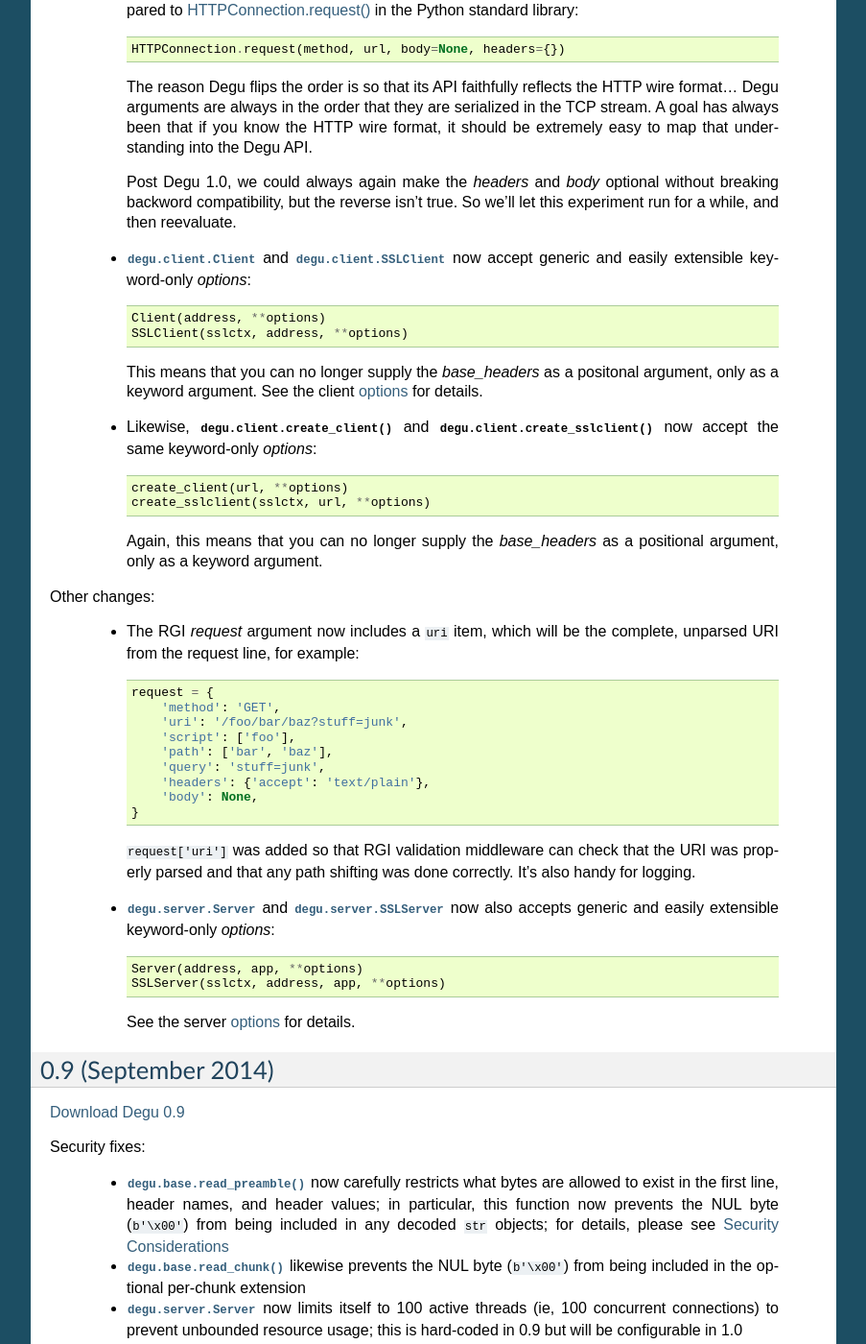
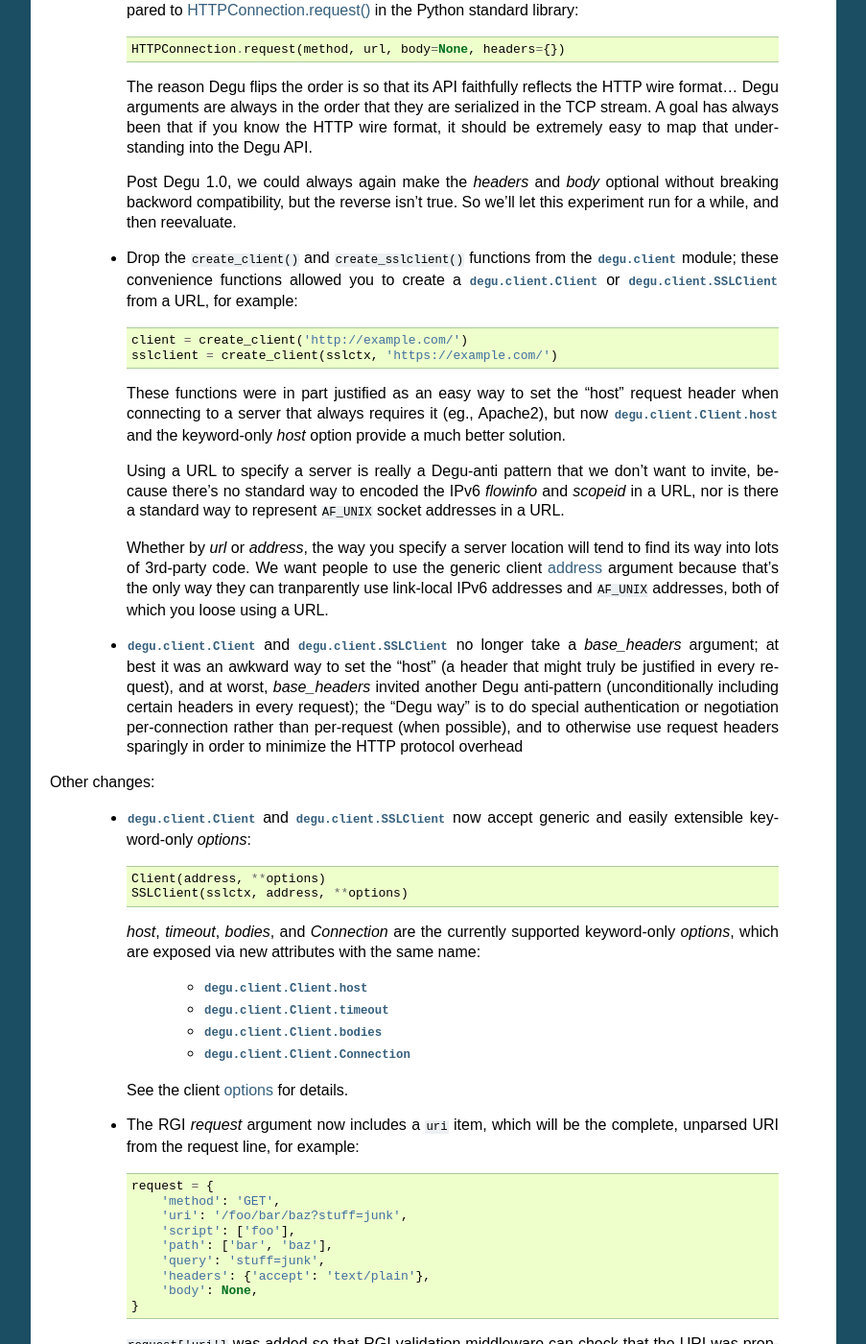
Before and after one commit to json420/degu, a Sphinx documentation site: the page built from doc/changelog.rst, in a window 1280 px wide and 1400 px high, scrolled down 1006 px. Shown: the whole window at 96% size, without its empty margins (198-1101 px from the left). Built offline with Sphinx 7.4.7, drawn with Linux system fonts in a browser that asks for light colours.

Commit message:
Some changelog work

```diff
--- a/doc/changelog.rst
+++ b/doc/changelog.rst
@@ -69,28 +69,58 @@
         true.  So we'll let this experiment run for a while, and then
         reevaluate.
 
+    *   Drop the ``create_client()`` and ``create_sslclient()`` functions from
+        the :mod:`degu.client` module; these convenience functions allowed you
+        to create a :class:`degu.client.Client` or
+        :class:`degu.client.SSLClient` from a URL, for example::
+
+            client = create_client('http://example.com/')
+            sslclient = create_client(sslctx, 'https://example.com/')
+
+        These functions were in part justified as an easy way to set the "host"
+        request header when connecting to a server that always requires it (eg.,
+        Apache2), but now :attr:`degu.client.Client.host` and the keyword-only
+        *host* option provide a much better solution.
+
+        Using a URL to specify a server is really a Degu-anti pattern that we
+        don't want to invite, because there's no standard way to encoded the
+        IPv6 *flowinfo* and *scopeid* in a URL, nor is there a standard way to
+        represent ``AF_UNIX`` socket addresses in a URL.
+
+        Whether by *url* or *address*, the way you specify a server location
+        will tend to find its way into lots of 3rd-party code.  We want people
+        to use the generic client :ref:`client-address` argument because that's
+        the only way they can tranparently use link-local IPv6 addresses and
+        ``AF_UNIX`` addresses, both of which you loose using a URL.
+
+    *   :class:`degu.client.Client` and :class:`degu.client.SSLClient` no longer
+        take a *base_headers* argument; at best it was an awkward way to set the
+        "host" (a header that might truly be justified in every request), and at
+        worst, *base_headers* invited another Degu anti-pattern (unconditionally
+        including certain headers in every request); the "Degu way" is to do
+        special authentication or negotiation per-connection rather than
+        per-request (when possible), and to otherwise use request headers
+        sparingly in order to minimize the HTTP protocol overhead
+
+
+Other changes:
+
     *   :class:`degu.client.Client` and :class:`degu.client.SSLClient` now
         accept generic and easily extensible keyword-only *options*::
 
             Client(address, **options)
             SSLClient(sslctx, address, **options)
 
-        This means that you can no longer supply the *base_headers* as a
-        positonal argument, only as a keyword argument.  See the client
-        :ref:`client-options` for details.
+        *host*, *timeout*, *bodies*, and *Connection* are the currently
+        supported keyword-only *options*, which are exposed via new attributes
+        with the same name:
 
-    *   Likewise, :func:`degu.client.create_client()` and
-        :func:`degu.client.create_sslclient()` now accept the same keyword-only
-        *options*::
+            * :attr:`degu.client.Client.host`
+            * :attr:`degu.client.Client.timeout`
+            * :attr:`degu.client.Client.bodies`
+            * :attr:`degu.client.Client.Connection`
 
-            create_client(url, **options)
-            create_sslclient(sslctx, url, **options)
-
-        Again, this means that you can no longer supply the *base_headers* as a
-        positional argument, only as a keyword argument.
-
-
-Other changes:
+        See the client :ref:`client-options` for details.
 
     *   The RGI *request* argument now includes a ``uri`` item, which will be
         the complete, unparsed URI from the request line, for example::
```
Also changed, not shown: doc/degu.client.rst (+7 -1 lines).
